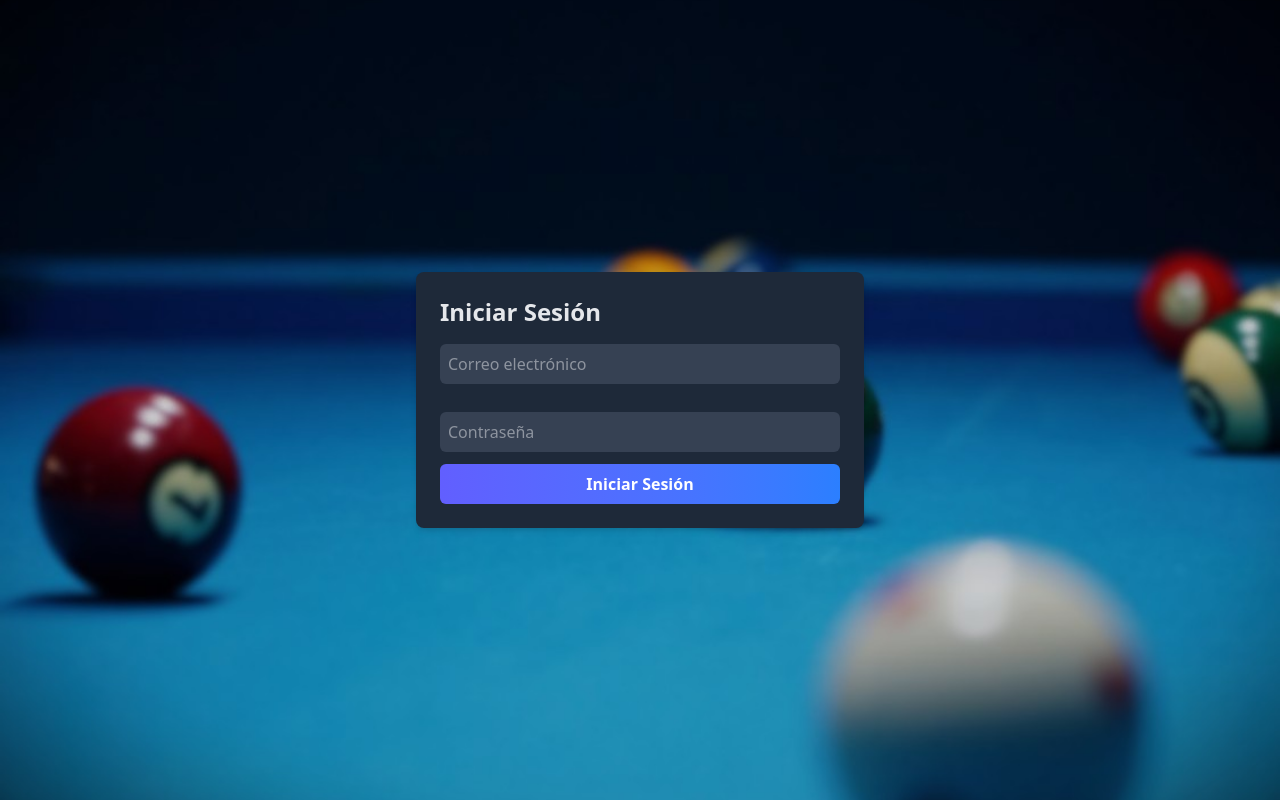
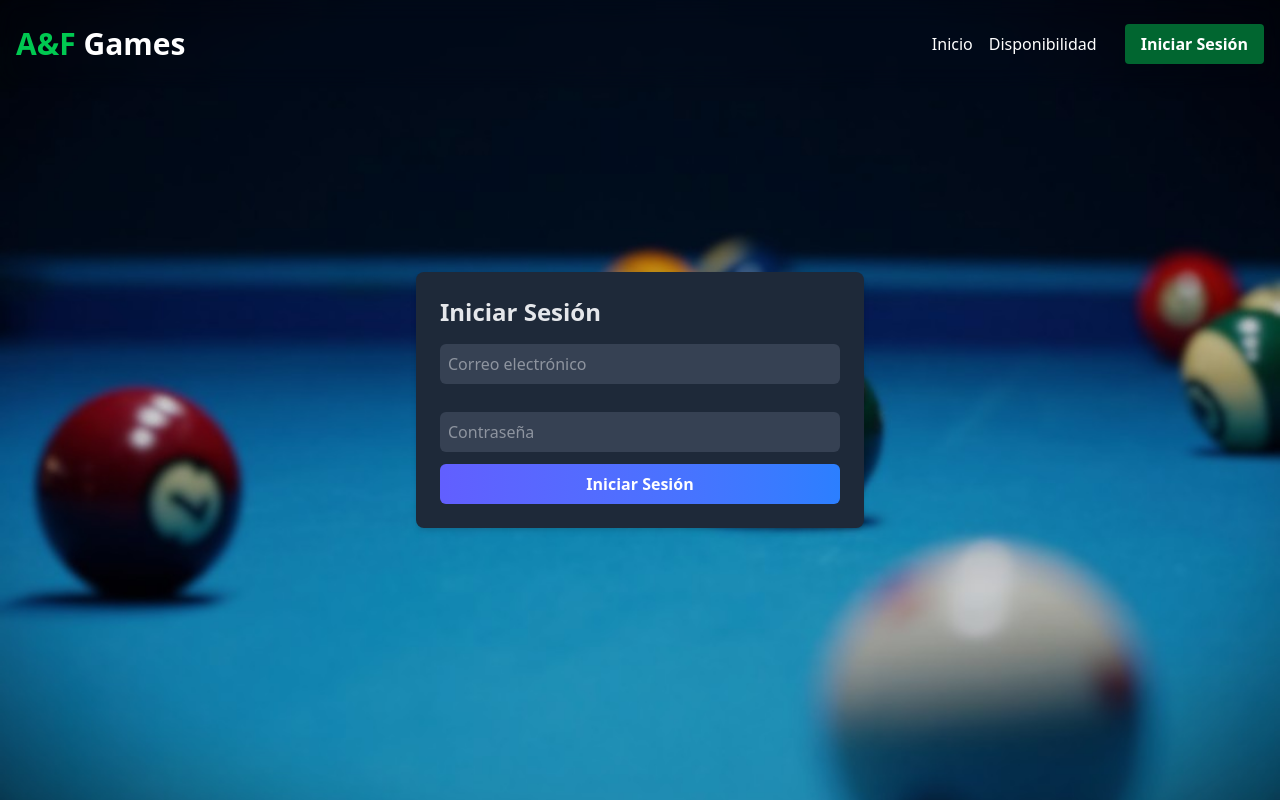
Before and after one commit to Agusferf2/AFGames-, a React (Vite) app: page /login in a window 1280 px wide. Built offline with nearby package versions, Linux system fonts and the light colour scheme; no server answers.

Commit message:
Agrego responsive design

```diff
--- a/src/components/Header.jsx
+++ b/src/components/Header.jsx
@@ -10,11 +10,11 @@ export default function Header({list}) {
       await signOut(auth);
     };
   return (
-    <div className="flex justify-between px-4 py-6 w-full backdrop-blur-md fixed">
-        <h1 className="font-black text-3xl text-white w-2/12"><span className="text-green-500">A&F</span> Games</h1>
-        <ul className=" text-white flex justify-end items-center gap-4 w-8/12">
+    <div className="flex justify-between px-4 py-6 w-full items-center backdrop-blur-md fixed max-sm:py-4">
+        <h1 className="font-black text-3xl text-white max-sm:text-2xl"><span className="text-green-500">A&F</span> Games</h1>
+        <ul className=" text-white flex justify-end items-center gap-4">
         {list.map((item, index) => (
-          <li key={index}>
+          <li key={index} className="max-md:hidden">
             {item.url.startsWith("#") ? (
               <a href={item.url} className="hover:text-green-400">
                 {item.label}
@@ -26,7 +26,7 @@ export default function Header({list}) {
             )}
           </li>
         ))}
-            {user ? <button className="bg-green-800 text-white font-bold py-2 px-4 rounded" onClick={handleLogout}>Cerrar Sesión</button> :<Link to="/login" className="bg-green-800 text-white font-bold py-2 px-4 rounded ml-3">Iniciar Sesión</Link>}
+            {user ? <button className="bg-green-800 text-white font-bold py-2 px-4 rounded max-sm:text-sm" onClick={handleLogout}>Cerrar Sesión</button> :<Link to="/login" className="bg-green-800 text-white font-bold py-2 px-4 rounded ml-3 max-sm:text-sm">Iniciar Sesión</Link>}
         </ul>
     </div>
   )
--- a/src/components/MesasCard.jsx
+++ b/src/components/MesasCard.jsx
@@ -33,7 +33,7 @@ export default function MesasCard(props) {
     }
   };
   return (
-    <div className="flex w-80 m-10 flex-col rounded-xl bg-white bg-clip-border text-gray-700 shadow-md">
+    <div className="flex w-80 m-10 flex-col rounded-xl bg-white bg-clip-border text-gray-700 shadow-md max-sm:w-72">
       <img
         src={props.mesa.img}
         className="mx-4 -mt-6 h-40 rounded-xl bg-cover shadow-xl"
@@ -61,7 +61,6 @@ export default function MesasCard(props) {
       <div className="p-6 pt-0">
         {user ? (
         <button
-          data-ripple-light="true"
           type="button"
           onClick={() => cambiarEstado(props.mesa.id, props.mesa.estado)}
           className="select-none rounded-lg bg-green-700 py-3 px-6 text-center align-middle font-sans text-xs font-bold uppercase text-white shadow-md shadow-green-500/20 transition-all hover:shadow-lg hover:shadow-green-500/40 focus:opacity-[0.85] focus:shadow-none active:opacity-[0.85] active:shadow-none disabled:pointer-events-none disabled:opacity-50 disabled:shadow-none"
--- a/src/components/ServiceCard.jsx
+++ b/src/components/ServiceCard.jsx
@@ -36,7 +36,7 @@ export default function ServiceCard() {
 
 function FeatureCard({ icon, title, description }) {
   return (
-    <div className="text-center">
+    <div className="text-center max-md:mx-10">
       {icon}
       <h3 className="text-xl font-semibold text-white mt-4">{title}</h3>
       <p className="text-gray-400 mt-2">{description}</p>
--- a/src/components/Testimonios.jsx
+++ b/src/components/Testimonios.jsx
@@ -26,9 +26,9 @@ export default function Testimonials() {
           <h2 className="text-green-400 text-lg font-semibold">TESTIMONIOS</h2>
           <h3 className="text-2xl font-bold mt-2">QUE DICEN DE NOSOTROS</h3>
         </div>
-        <div className="flex flex-col md:flex-row justify-center items-center gap-8 mt-8">
+        <div className="flex flex-col md:flex-row justify-center items-center gap-8 mt-8 ">
           {testimonials.map((testimonial, index) => (
-            <div key={index} className="bg-gray-800 p-6 rounded-lg text-center w-80">
+            <div key={index} className="bg-gray-800 p-6 rounded-lg text-center w-80 max-sm:w-10/12">
               <p className="text-gray-300 mb-4">"{testimonial.text}"</p>
               <div className="flex justify-center">
                 <img
--- a/src/pages/Home.jsx
+++ b/src/pages/Home.jsx
@@ -7,17 +7,17 @@ import Footer from '../components/Footer.jsx'
 
 export default function Home() {
   return (
-    <div className='w-full h-[90vh] ' >
+    <div className='w-full h-[90vh]' >
       <Header list={[
         { label: "Inicio", url: "#inicio" },
         { label: "Disponibilidad", url: "/mesas" },
         { label: "Servicios", url: "#servicios" },
         { label: "Testimonios", url: "#testimonios" }
       ]}/>
-      <section id="inicio" className='w-full h-full bg-cover bg-center flex justify-center flex-col gap-5 items-start p-10' style={{ backgroundImage: `url(${imgs})`}}>
-        <h1 className='font-Kanit text-5xl font-bold text text-white'>Bienvenido a <span className='text-green-500'>A&F Games</span></h1>
-        <p className="text-5xl md:text-xl max-w-2xl text-white">Disfruta de un ambiente único para jugar billar con amigos. Consulta la disponibilidad de mesas en tiempo real.</p>
-        <Link to="/mesas" className="bg-green-800 hover:bg-blue-700 text-white font-bold py-3 px-6 rounded-lg text-lg transition">
+      <section id="inicio" className='w-full h-full bg-cover bg-center flex justify-center flex-col gap-5 items-start p-10 max-sm:items-center max-sm:text-center max-sm:h-[80vh]' style={{ backgroundImage: `url(${imgs})`}}>
+        <h1 className='font-Kanit text-5xl font-bold text text-white max-sm:text-4xl'>Bienvenido a <span className='text-green-500'>A&F Games</span></h1>
+        <p className="text-xl max-w-2xl text-white max-sm:text-lg ">Disfruta de un ambiente único para jugar billar con amigos. Consulta la disponibilidad de mesas en tiempo real.</p>
+        <Link to="/mesas" className="bg-green-800 hover:bg-blue-700 text-white font-bold py-3 px-6 rounded-lg text-lg transition max-sm:text-sm">
           Ver disponibilidad de mesas
         </Link>
       </section>
--- a/src/pages/Login.jsx
+++ b/src/pages/Login.jsx
@@ -2,6 +2,7 @@ import { useState } from "react";
 import { auth } from "../../config/firebase";
 import { signInWithEmailAndPassword } from "firebase/auth";
 import imgs from '../assets/background-billar-login.jpg'
+import Header from "../components/Header";
 
 function Login() {
   const [email, setEmail] = useState("");
@@ -19,9 +20,15 @@ function Login() {
   };
 
   return (
+    <>
+      <Header
+      list={[
+        { label: "Inicio", url: "/home" },
+        { label: "Disponibilidad", url: "/mesas" },
+      ]}/>
     <div className="flex flex-col items-center h-screen justify-center bg-cover bg-center" style={{ backgroundImage: `url(${imgs})` }}>
-      <div className="w-full max-w-md bg-gray-800 rounded-lg shadow-md p-6 ">
-        <h2 className="text-2xl font-bold text-gray-200 mb-4">
+      <div className="w-full max-w-md bg-gray-800 rounded-lg shadow-md p-6 max-sm:w-11/12">
+        <h2 className="text-2xl font-bold text-gray-200 mb-4 max-sm:text-center">
           Iniciar Sesión
         </h2>
         <form onSubmit={handleLogin} className="flex flex-col gap-3">
@@ -51,6 +58,7 @@ function Login() {
         </form>
       </div>
     </div>
+    </>
   );
 }
 
--- a/src/pages/MesaList.jsx
+++ b/src/pages/MesaList.jsx
@@ -53,11 +53,11 @@ function MesasList() {
         ]}
       />
       <div className="pt-20">
-        <h2 className="text-4xl font-bold mb-4 text-white text-center">
+        <h2 className="text-4xl font-bold mb-4 text-white text-center max-lg:text-3xl">
           Disponibilidad de Mesas
         </h2>
         <hr className="border-t-4 border-green-800 mb-4 w-3/12 mx-auto" />
-        <div className="grid grid-cols-3 w-full justify-items-center">
+        <div className="grid grid-cols-3 w-full justify-items-center max-lg:grid-cols-2 max-sm:grid-cols-1">
           {mesas.map((mesa) => (
             <MesasCard key={mesa.id} mesa={mesa} />
           ))}
```
